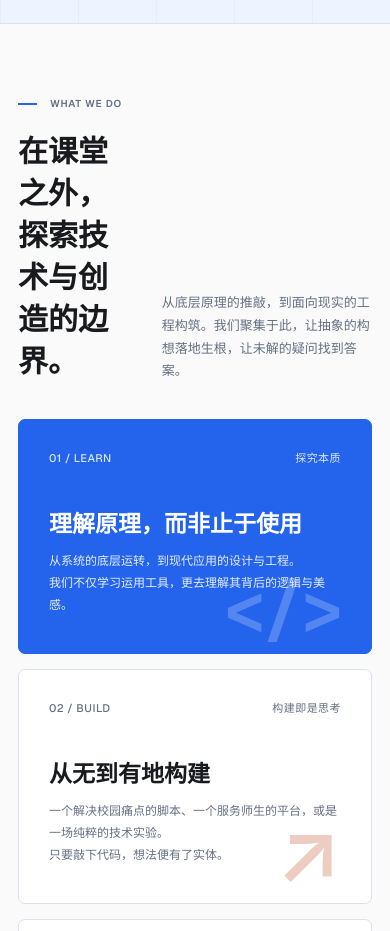
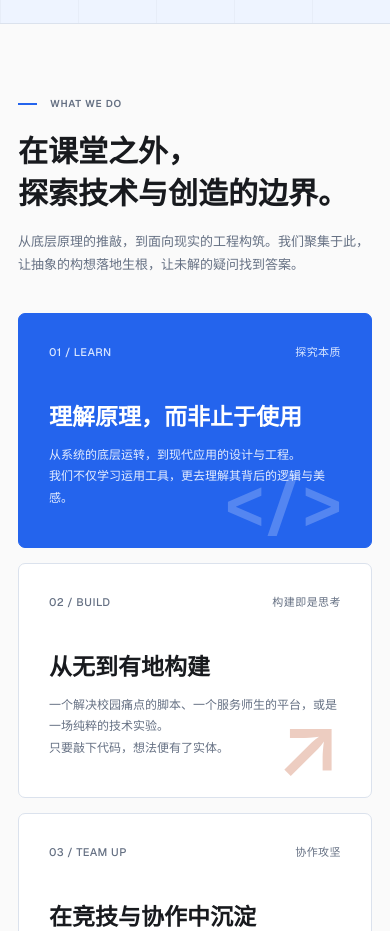
Before and after one commit to im-madoka/cxcs-home, an Astro site: page / in a window 390 px wide. Shown: the part 820-1751 px from the top of the page. Built offline with nearby package versions, Linux system fonts and the light colour scheme; Astro itself is replaced by a stand-in of ours.

Commit message:
style(home): Stack what-we-do heading on mobile

```diff
--- a/src/pages/index.astro
+++ b/src/pages/index.astro
@@ -963,6 +963,14 @@ const sideArticles = articles.filter((entry) => entry.id !== featuredArticle?.id
   }
 
   @media (max-width: 800px) {
+    #what-we-do .section-heading {
+      flex-direction: column;
+      align-items: stretch;
+      gap: 16px;
+    }
+    #what-we-do .section-heading p {
+      max-width: none;
+    }
     .hero-stage {
       --title-world-offset: 225px;
     }
```
